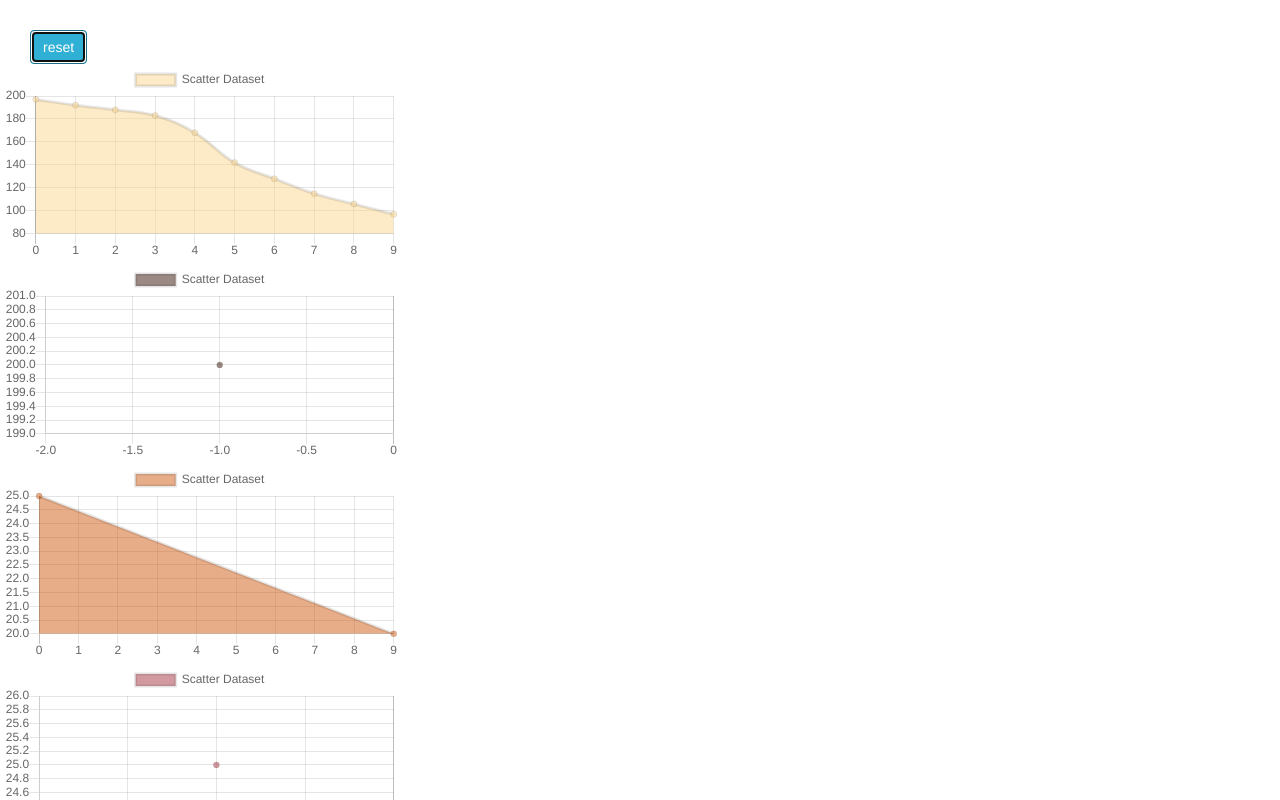
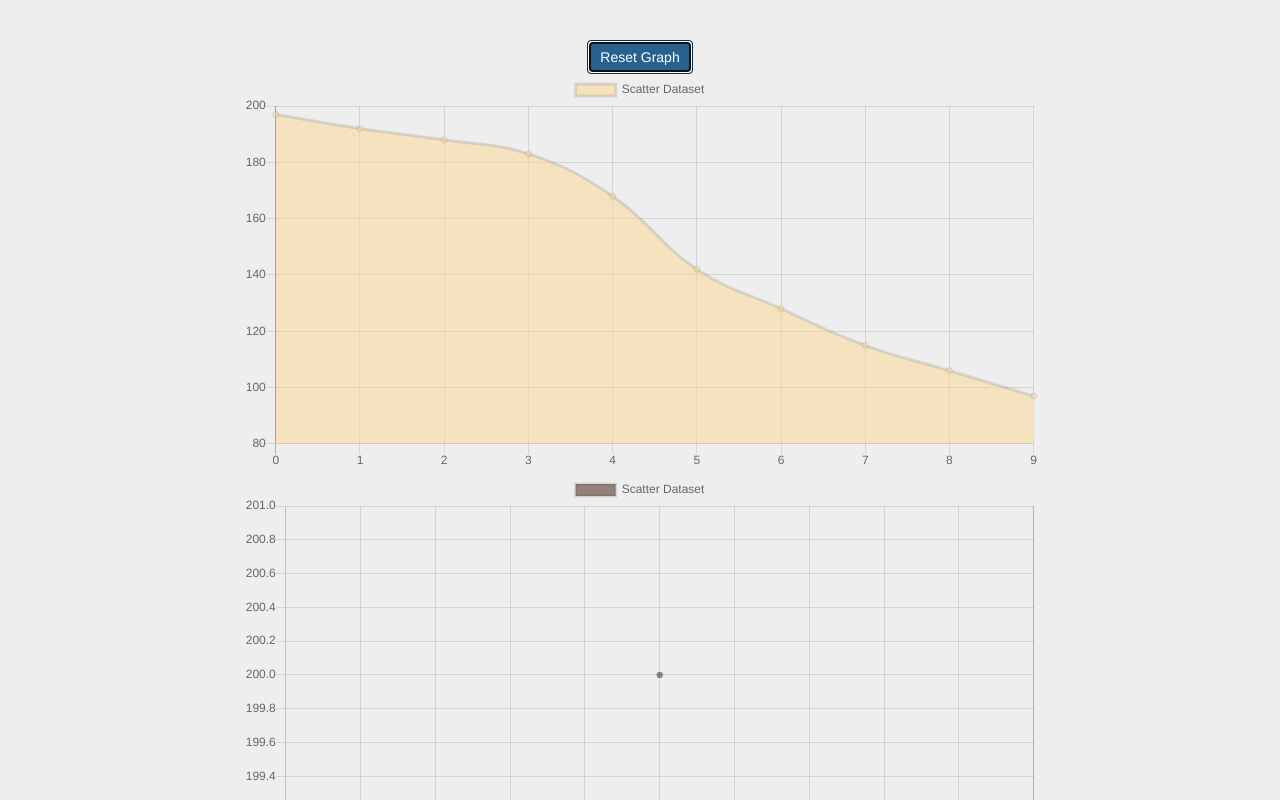
Before and after one commit to Win-Myint/FrontEndTest, a website: page index.html in a window 1280 px wide. Both pictures are taken after a click on the button "Graph Data". Shown: the top 800 px of the page. Drawn offline with nearby package versions, Linux system fonts and the light colour scheme.

Commit message:
completed CSS styling

```diff
--- a/index.html
+++ b/index.html
@@ -18,12 +18,15 @@
 </head>
 
 <body>
-	<div>
-		<button class="btn btn-info" id="graphBtn">Graph Data</button>
+	<div class="jumbotrom">
+	<div class="container">
+		<div>
+			<center><button class="btn btn-primary" id="graphBtn">Graph Data</button></center>
+		</div>
+		<!-- empty div for graphDivElement function -->
+		<div id="main"></div>
 	</div>
-
-	<!-- empty div for graphDivElement function -->
-	<div id="main"></div>
+	</div>
 </body>
 
 </html>
--- a/public/parse.js
+++ b/public/parse.js
@@ -76,7 +76,7 @@ $(function () {
       }
        click++;
        if (click === 1){
-         document.getElementById("graphBtn").innerHTML = "reset";
+         document.getElementById("graphBtn").innerHTML = "Reset Graph";
        }
        graphs(chart.graph);
     });
@@ -93,7 +93,7 @@ $(function () {
     function graphsDivElement(data, i){
         var id = "myChart" + i;
         var color = colorChange();
-        $("#main").append('<canvas id="'+id+'" width="400px" height="200px"></canvas>')
+        $("#main").append('<canvas id="'+id+'" width="800px" height="400px"></canvas>')
         chartGraph(id,data,color)
     }
 
--- a/public/style.css
+++ b/public/style.css
@@ -1,4 +1,35 @@
-#graphBtn {
-	margin-left: 30px;
-	margin-top: 30px;
+
+body {
+	padding-top: 40px;
+	background: #eee;
 }
+
+.btn-primary:hover {
+	opacity: 1;
+	box-shadow: 0 0 20px rgba(0,0,0,1.5);
+}
+
+
+canvas {
+	margin: 0 auto;
+}
+
+canvas {
+    -webkit-transition: all 1s ease; /* Safari and Chrome */
+       -moz-transition: all 1s ease; /* Firefox */
+         -o-transition: all 1s ease; /* IE 9 */
+        -ms-transition: all 1s ease; /* Opera */
+            transition: all 1s ease;
+}
+
+canvas:hover {
+					margin-top: 15px;
+				 margin-bottom: 15px;
+box-shadow: 0 0 20px rgba(0,0,0,1.2);
+		      background-color: #fff;
+       -webkit-transform:scale(1.03); /* Safari and Chrome */
+          -moz-transform:scale(1.03); /* Firefox */
+           -ms-transform:scale(1.03); /* IE 9 */
+            -o-transform:scale(1.03); /* Opera */
+               transform:scale(1.03);
+}
```
